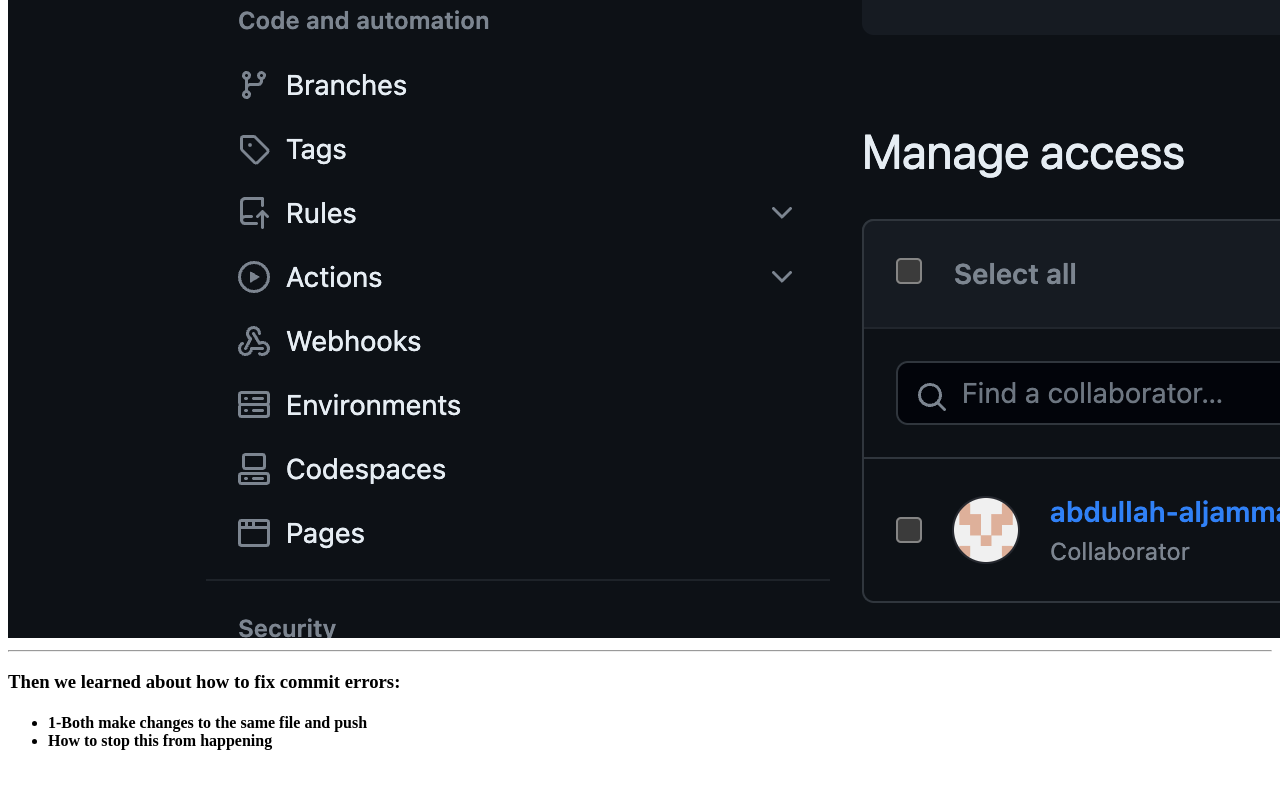
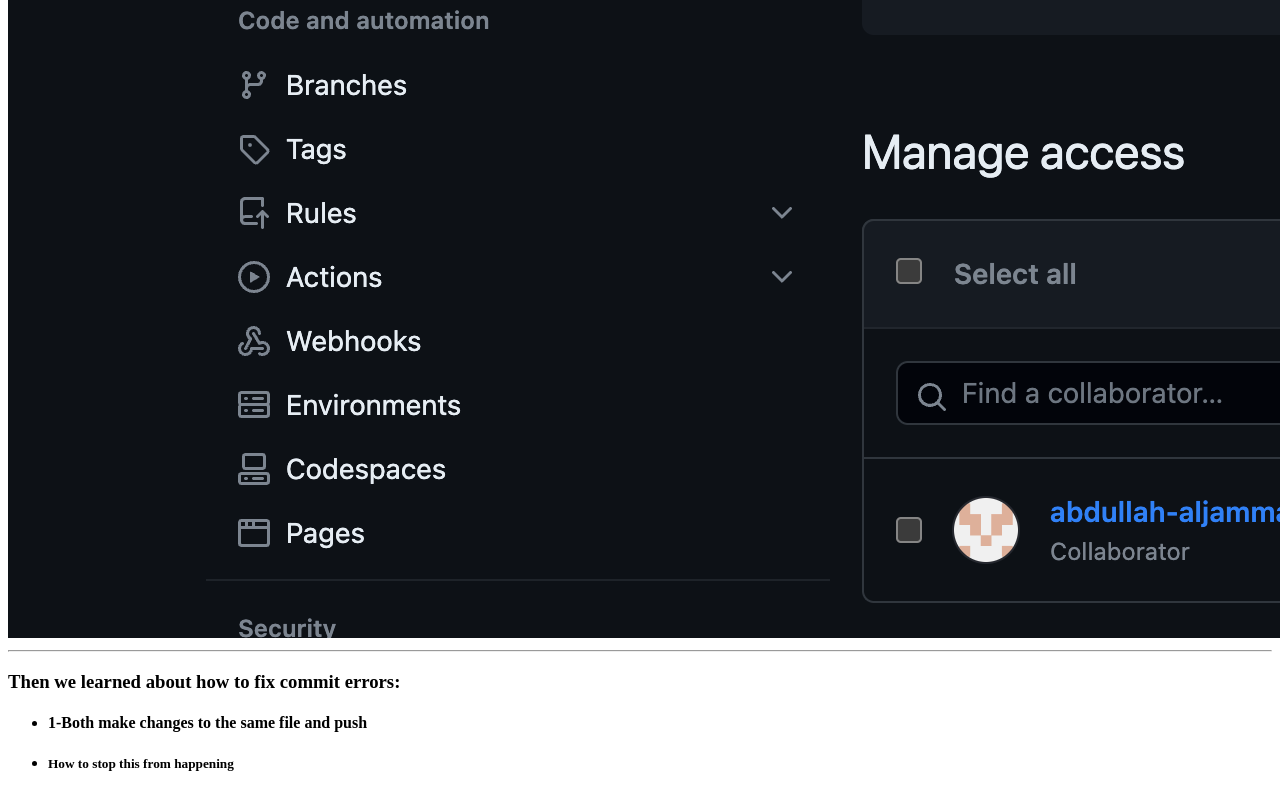
Before and after one commit to Peakdl/Github, a plain HTML site: page Read.html in a window 1280 px wide. Shown: the part 711-1505 px from the top of the page. Before the commit the page ends 1482 px from the top, so only its background shows below. Drawn offline with Linux system fonts and the light colour scheme.

```diff
--- a/Read.html
+++ b/Read.html
@@ -18,7 +18,7 @@
     <li>
         1-Both make changes to the same file and push
         <li>
-            How to stop this from happening
+          <h5>  How to stop this from happening <h5>
         </li>
     </li>
     </ul></h4>
```
Also changed, not shown: README.md.
